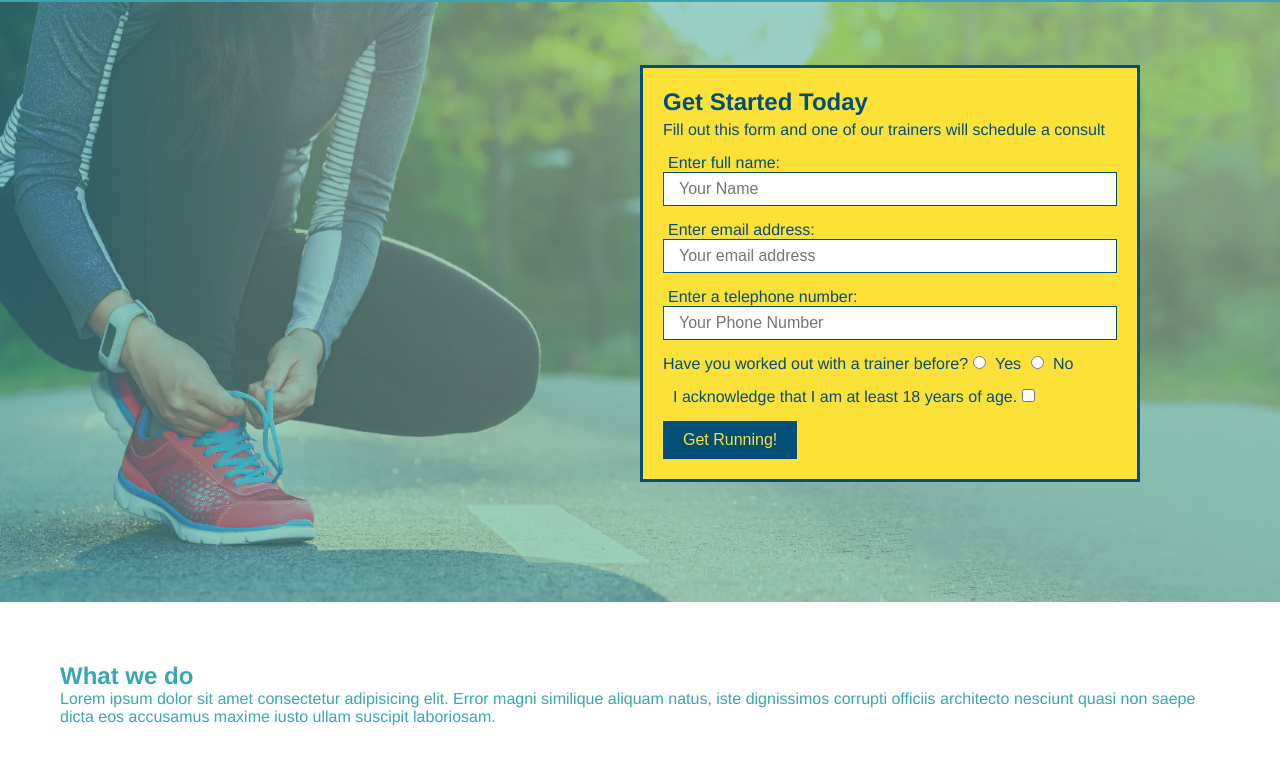
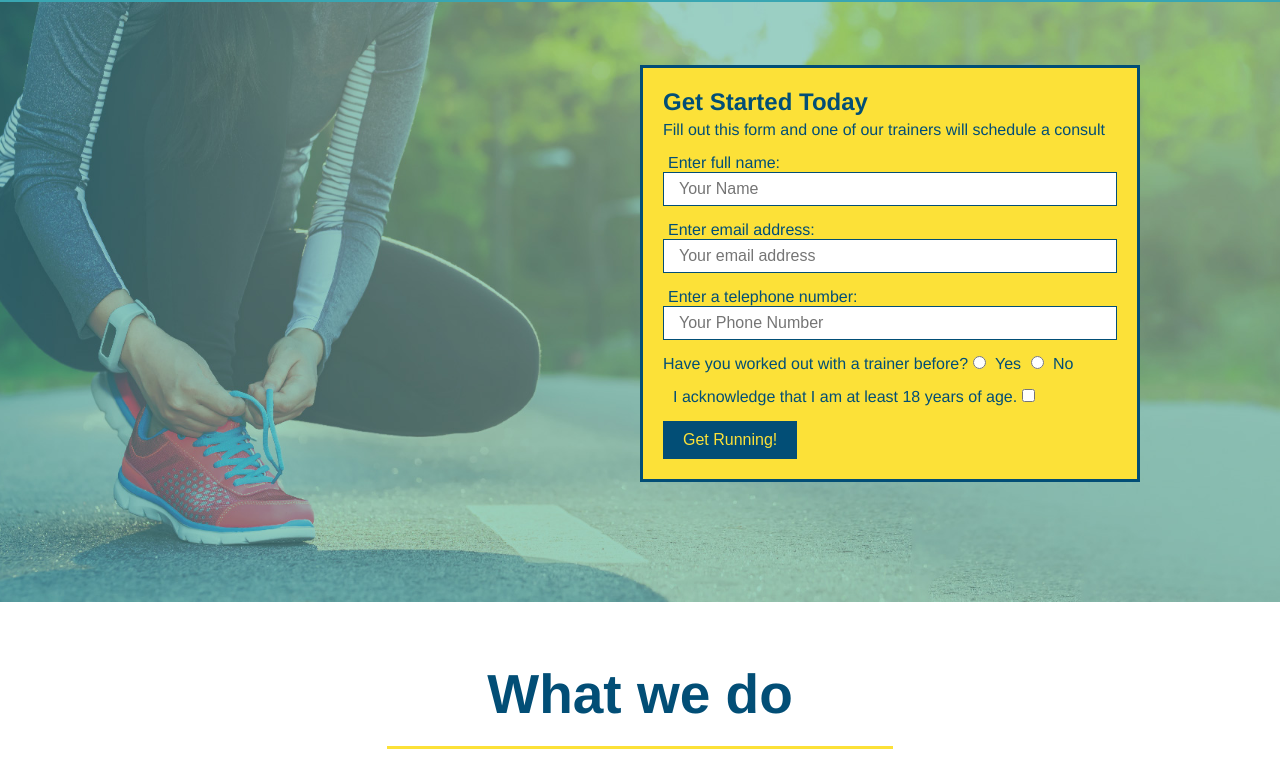
Before and after one commit to samiul1988/run-buddy, a plain HTML site: page index.html in a window 1280 px wide. Shown: the part 80-861 px from the top of the page. Drawn offline with Linux system fonts and the light colour scheme.

Commit message:
style what we do section

```diff
--- a/assets/css/style.css
+++ b/assets/css/style.css
@@ -124,3 +124,25 @@ section {
     padding: 10px 20px;
     font-size: 16px;
   }
+
+  .intro {
+    text-align: center;
+  }
+
+  .intro h2 {
+    font-size: 55px;
+    color: #024e76;
+    margin-bottom: 35px;
+    padding: 0 100px 20px 100px;
+    border-bottom: 3px solid;
+    border-color: #fce138;
+    display: inline-block; /* Work as a block but occupy only required space */
+  }
+
+  .intro p {
+    line-height: 1.7; /* space between lines */
+    color: #39a6b2;
+    width: 80%;
+    font-size: 20px;
+    margin: 0 auto; /* another common tactic for centering a block element with a width of less than 100% */
+  }
--- a/index.html
+++ b/index.html
@@ -68,7 +68,7 @@
         </section>
 
         <!-- "What we do" section -->
-        <section id="what-we-do">
+        <section id="what-we-do" class="intro">
             <h2>What we do</h2>
             <p>
                 Lorem ipsum dolor sit amet consectetur adipisicing elit. Error magni similique aliquam natus, iste dignissimos corrupti officiis architecto nesciunt quasi non saepe dicta eos accusamus maxime iusto ullam suscipit laboriosam.
```
